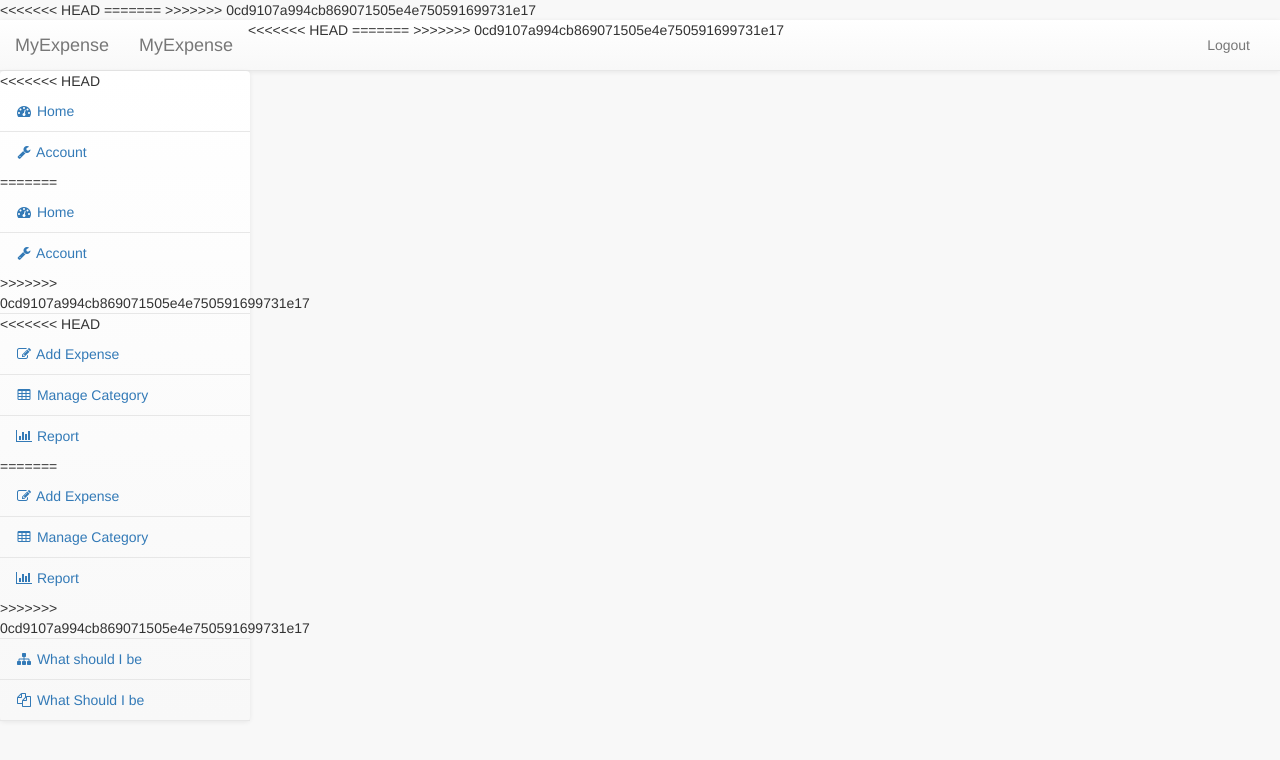
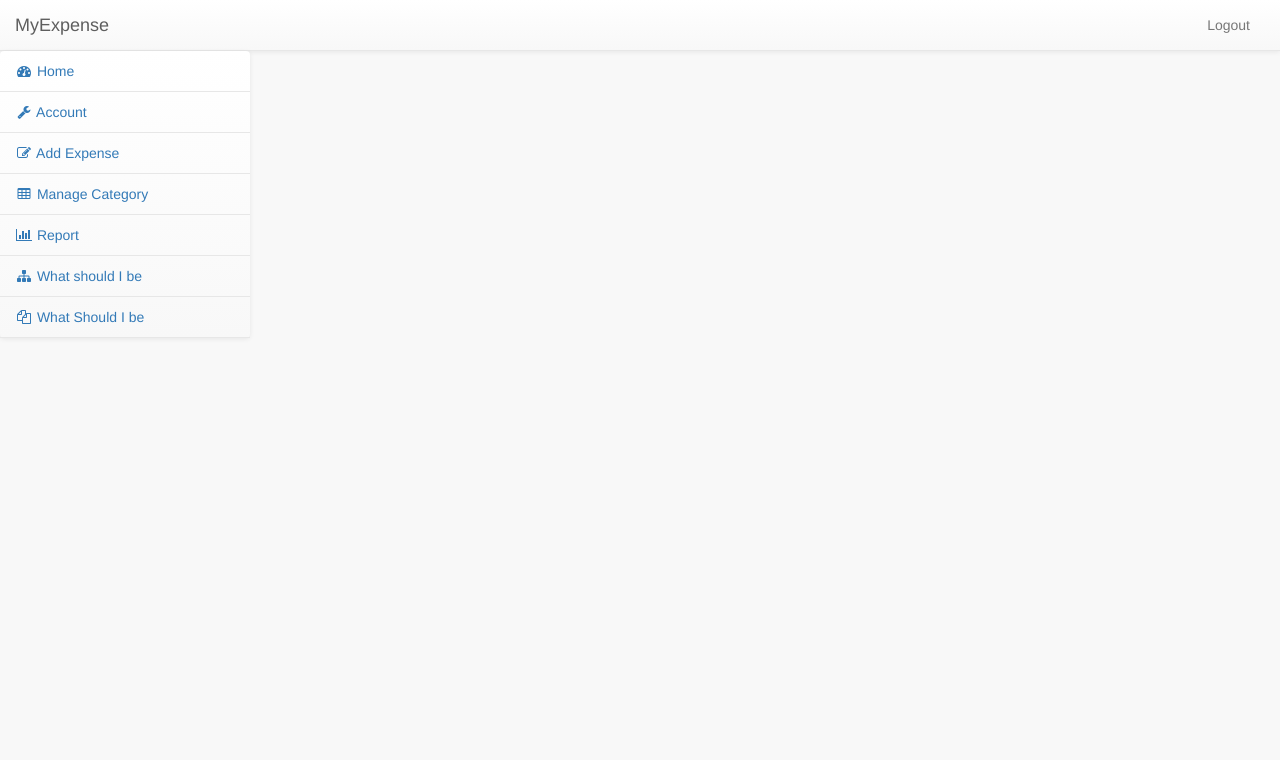
Before and after one commit to zuerst/myExpense, a Django app: template myExpense/myExpense/templates/profile/profileBase.html in a window 1280 px wide. Shown: the top 760 px of the page. Run offline with Django 3.2, Linux system fonts and the light colour scheme; the template is opened without the code that fills it, so the values that code supplies are empty; some libraries are stand-ins or nearby versions.

Commit message:
solved conflicts (merged)

```diff
--- a/myExpense/myExpense/settings.py
+++ b/myExpense/myExpense/settings.py
@@ -31,6 +31,7 @@ ALLOWED_HOSTS = ['*']
 # Application definition
 
 INSTALLED_APPS = (
+    #'south',
     'myExpense',
     'django.contrib.admin',
     'django.contrib.auth',
--- a/myExpense/myExpense/templates/headerCSS.html
+++ b/myExpense/myExpense/templates/headerCSS.html
@@ -7,8 +7,6 @@
 <script type="text/javascript" src="{% static 'bootstrap-3.3.4-dist/js/bootstrap.js' %}"></script>
 
 
-
-<<<<<<< HEAD
 
 <!-- Bootstrap Core CSS -->
     <link href="/static/bower_components/bootstrap/dist/css/bootstrap.min.css" rel="stylesheet">
@@ -55,5 +53,3 @@
 
     <!-- Custom Theme JavaScript -->
     <script src="/static/dist/js/sb-admin-2.js"></script>
-=======
->>>>>>> 0cd9107a994cb869071505e4e750591699731e17
--- a/myExpense/myExpense/templates/profile/profileBase.html
+++ b/myExpense/myExpense/templates/profile/profileBase.html
@@ -34,11 +34,8 @@
                 <button type="button" class="navbar-toggle" data-toggle="collapse" data-target=".navbar-collapse">
                     <span class="sr-only">Toggle navigation</span>
                 </button>
-<<<<<<< HEAD
-                <a class="navbar-brand" href="/profile/">MyExpense</a>
-=======
+
                 <a class="navbar-brand" href="/profile">MyExpense</a>
->>>>>>> 0cd9107a994cb869071505e4e750591699731e17
             </div>
                 <ul class="nav navbar-nav navbar-right navbar-top-links">
                     <li>
@@ -51,30 +48,15 @@
                     <ul class="nav" id="side-menu">
 
                         <li>
-<<<<<<< HEAD
-                            <a href="/profile/"><i class="fa fa-dashboard fa-fw"></i> Home</a>
-                        </li>
-                        <li>
-                            <a href="/account/"><i class="fa fa-wrench fa-fw"></i> Account</a>
-=======
+
                             <a href="/profile"><i class="fa fa-dashboard fa-fw"></i> Home</a>
                         </li>
                         <li>
                             <a href="/profile/account"><i class="fa fa-wrench fa-fw"></i> Account</a>
->>>>>>> 0cd9107a994cb869071505e4e750591699731e17
 
                             <!-- /.nav-second-level -->
                         </li>
                         <li>
-<<<<<<< HEAD
-                            <a href="/add-expense/"><i class="fa fa-edit fa-fw"></i> Add Expense</a>
-                        </li>
-                        <li>
-                            <a href="/manage-category/"><i class="fa fa-table fa-fw"></i> Manage Category</a>
-                        </li>
-                        <li>
-                            <a href="/report/"><i class="fa fa-bar-chart-o fa-fw"></i> Report</a>
-=======
                             <a href="/profile/add-expense"><i class="fa fa-edit fa-fw"></i> Add Expense</a>
                         </li>
                         <li>
@@ -82,7 +64,6 @@
                         </li>
                         <li>
                             <a href="/profile/report"><i class="fa fa-bar-chart-o fa-fw"></i> Report</a>
->>>>>>> 0cd9107a994cb869071505e4e750591699731e17
 
                             <!-- /.nav-second-level -->
                         </li>
--- a/myExpense/myExpense/views.py
+++ b/myExpense/myExpense/views.py
@@ -35,15 +35,11 @@ def accountPage(request):
 
 # Rendering main page of '/add-expense' after successful login.
 def addExpensePage(request):
-<<<<<<< HEAD
     c = {}
     c.update(csrf(request))
-    context = Context({'transactionForm': TransactionForm})
+    context = Context({'transactionForm': TransactionForm}, {'template': 'add Expense'})
     return render_to_response('profile/addExpense.html', c, context)
-=======
-    return render_to_response('profile/addExpense.html', {'template': 'add Expense'})
 
->>>>>>> 0cd9107a994cb869071505e4e750591699731e17
 
 # Helper function for addExpensePage.
 # Add expense when button is clicked.
```
Also changed, not shown: myExpense/myExpense/models.py (+3 -5 lines), myExpense/myExpense/templates/profile/addExpense.html (+9 -10 lines), myExpense/myExpense/urls.py (+0 -9 lines), myExpense/myExpense/migrations/0011_transaction_category.py (added), myExpense/myExpense/migrations/0012_auto_20150507_2255.py (added), myExpense/myExpense/migrations/0013_auto_20150507_2301.py (added), myExpense/myExpense/migrations/0014_auto_20150507_2303.py (added).
